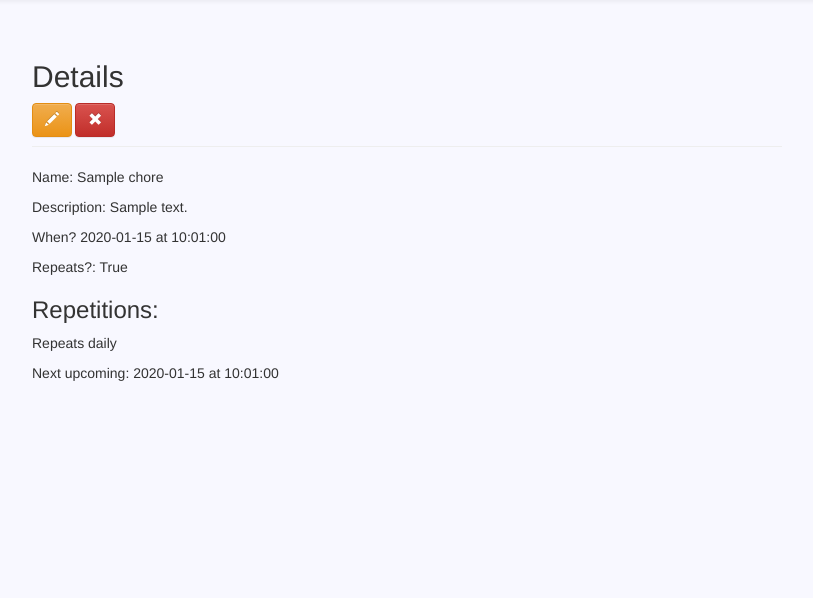
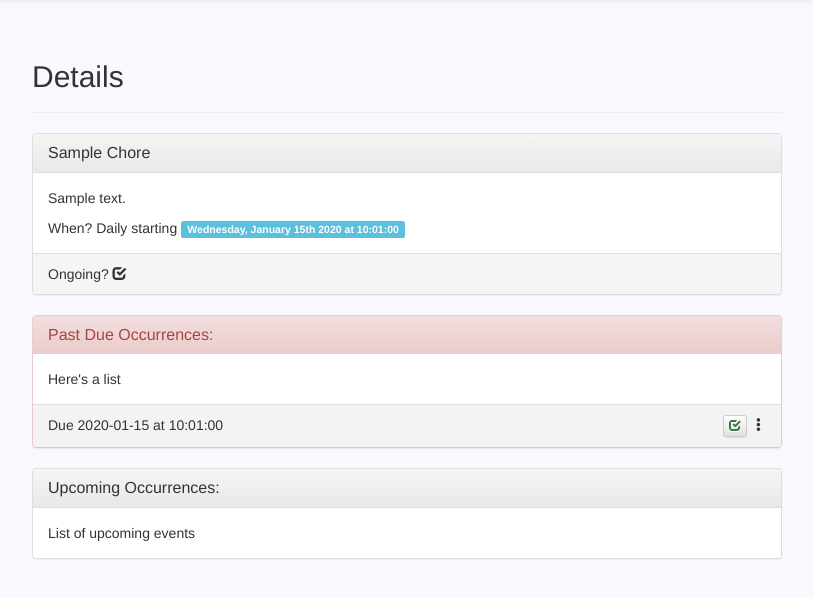
Before and after one commit to malaika-chandler/django-chore-tracker, a Django app: page /chore/1 in a window 1280 px wide. Shown: the part 51-649 px from the top of the page, without its empty margins (233-1046 px from the left). Run offline with Django 3.2, Linux system fonts and the light colour scheme; tables that the repository leaves empty hold one stand-in row (values such as "Sample post"); some libraries are stand-ins or nearby versions.

Commit message:
chore detail styling

```diff
--- a/chores/models.py
+++ b/chores/models.py
@@ -17,8 +17,8 @@
         return self.name
 
     @property
-    def has_past_due_occurrences(self):
-        return self.instances.filter(datetime__lt=timezone.now()).count() > 0
+    def past_due_occurrences(self):
+        return self.instances.filter(datetime__lt=timezone.now())
 
     @property
     def next_occurrences(self):
@@ -42,7 +42,7 @@
     class IntervalChoice(models.TextChoices):
         DAILY = 'daily'
         WEEKLY = 'weekly'
-        WEEK_DAILY = 'week daily'
+        WEEK_DAILY = 'week days'
         MONTHLY = 'monthly'
         YEARLY = 'yearly'
         CUSTOM = 'custom'
--- a/chores/templates/chores/_chore.html
+++ b/chores/templates/chores/_chore.html
@@ -2,7 +2,7 @@
     panel
     {% if chore.completed %}
         panel-success
-    {% elif chore.has_past_due_occurrences %}
+    {% elif chore.past_due_occurrences.count > 0 %}
         panel-danger
     {% else %}
         panel-default
@@ -24,7 +24,7 @@
             </ul>
         </div>
         <h4 class="panel-title">
-            {% if chore.has_past_due_occurrences %}
+            {% if chore.past_due_occurrences.count > 0 %}
             <span class="label label-danger pull-right">Has Past Due Occurrences</span>
             {% elif chore.completed %}
                 <span class="label label-success pull-right">Completed</span>
--- /dev/null
+++ b/chores/templates/chores/_chore_detail_instance_list.html
@@ -0,0 +1,33 @@
+<div class="panel {{ panel_class }}">
+    <div class="panel-heading">
+        <h4 class="panel-title">{{ panel_title }}</h4>
+    </div>
+    <div class="panel-body">
+        <div>{{ panel_body_content }}</div>
+    </div>
+    <ul class="list-group list-group-alternating">
+        {% for chore_instance in chore_instance_list %}
+        <li class="list-group-item list-group-float-button">
+            <div class="dropdown pull-right">
+                <span class="dropdown-toggle custom-dropdown-toggle" id="{{ dropdown_menu_id_prefix }}{{ forloop.counter }}"
+                      data-toggle="dropdown" aria-haspopup="true" aria-expanded="true">
+                    <span class="glyphicon glyphicon-option-vertical"></span>
+                </span>
+                <ul class="dropdown-menu" aria-labelledby="{{ dropdown_menu_id_prefix }}{{ forloop.counter }}">
+                    <li><a href="#">Edit Instance Date</a></li>
+                    <li role="separator" class="divider"></li>
+                    <li><a href="#">Delete Instance</a></li>
+                </ul>
+            </div>
+            <div class="pull-right">
+                <button type="button" data-toggle="tooltip"
+                        data-placement="left" title="Mark instance complete"
+                        class="btn btn-default btn-xs">
+                    <span class="glyphicon glyphicon-check text-success"></span>
+                </button>
+            </div>
+            <div>Due {{ chore_instance.datetime|date:'Y-m-d \a\t H:m:s' }}</div>
+        </li>
+        {% endfor %}
+    </ul>
+</div>
--- a/chores/templates/chores/chore_detail.html
+++ b/chores/templates/chores/chore_detail.html
@@ -4,27 +4,54 @@
 
 <div class="page-header">
     <h2>Details</h2>
-    <small>
-        <a class="btn btn-warning" href="{% url 'chores:chore_edit' pk=chore.pk %}">
-            <span class="glyphicon glyphicon-pencil"></span>
-        </a>
-        <a class="btn btn-danger" href="{% url 'chores:chore_remove' pk=chore.pk %}">
-            <span class="glyphicon glyphicon-remove"></span>
-        </a>
-    </small>
+</div>
+<div class="panel panel-default">
+    <div class="panel-heading">
+        <h4 class="panel-title">{{ chore.name|title }}</h4>
+    </div>
+    <div class="panel-body">
+        <p>{{ chore.description }}</p>
+        <div>
+            When?
+            {% for chore_interval in chore.chore_intervals.all %}
+                {% if chore_interval.repeat_interval == 'custom' %}
+                    Every {{ chore_interval.custom_chore_interval }}
+                    day{{ chore_interval.custom_chore_interval|pluralize }}
+                    starting <span class="label label-info">{{ chore.datetime|date:'l, F jS Y \a\t H:m:s' }}</span>
+                {% else %}
+                    {{ chore_interval.repeat_interval|capfirst }}
+                    starting <span class="label label-info">{{ chore.datetime|date:'l, F jS Y \a\t H:m:s' }}</span>
+                {% endif %}
+            {% empty %}
+                {{ chore.datetime|date:'Y-m-d \a\t H:m:s' }}
+            {% endfor %}
+        </div>
+    </div>
+    <div class="panel-footer">
+        <div>
+            Ongoing?
+            <span class="
+                glyphicon
+                {% if chore.repeats %}
+                    glyphicon-check
+                {% else %}
+                    glyphicon-unchecked
+                {% endif %}
+            "></span>
+        </div>
+    </div>
 </div>
 
-<p>Name: {{ chore.name }}</p>
-<p>Description: {{ chore.description }}</p>
-<p>When? {{ chore.datetime|date:'Y-m-d \a\t H:m:s' }}</p>
-<p>Repeats?: {{ chore.repeats }}</p>
-{% if chore.repeats %}
-    <h3>Repetitions:</h3>
-    {% for chore_interval in chore.chore_intervals.all %}
-        <p>{{ chore_interval }}</p>
-        <p>Next upcoming: {{ chore.instances.all.0.datetime|date:'Y-m-d \a\t H:m:s' }}</p>
-    {% endfor %}
+{% if chore.past_due_occurrences.count > 0 %}
+    {% include 'chores/_chore_detail_instance_list.html' with panel_class='panel-danger' panel_body_content="Here's a list" panel_title='Past Due Occurrences:' dropdown_menu_id_prefix='dropdownMenuPastDue' chore_instance_list=chore.past_due_occurrences.all %}
 {% endif %}
 
+{% include 'chores/_chore_detail_instance_list.html' with panel_class='panel-default' panel_body_content="List of upcoming events" panel_title='Upcoming Occurrences:' dropdown_menu_id_prefix='dropdownMenu' chore_instance_list=chore.next_occurrences.all %}
+
+<script>
+    $(function () {
+      $('[data-toggle="tooltip"]').tooltip()
+    })
+</script>
 
 {% endblock %}
--- a/static/css/master.css
+++ b/static/css/master.css
@@ -1,5 +1,6 @@
 body {
     background-color: ghostwhite;
+    /* background-color: #eaeaea; */
 }
 
 .custom-dropdown-toggle {
@@ -11,3 +12,15 @@
 .brand-image {
     max-height: 20px;
 }
+
+.list-group-alternating .list-group-item:nth-child(even){
+  background-color: #fff;
+}
+
+.list-group-alternating .list-group-item:nth-child(odd){
+  background-color: #f3f3f3;
+}
+
+.list-group-float-button {
+    overflow: hidden;
+}
```
Lines whose indentation alone changed are shown as unchanged.
